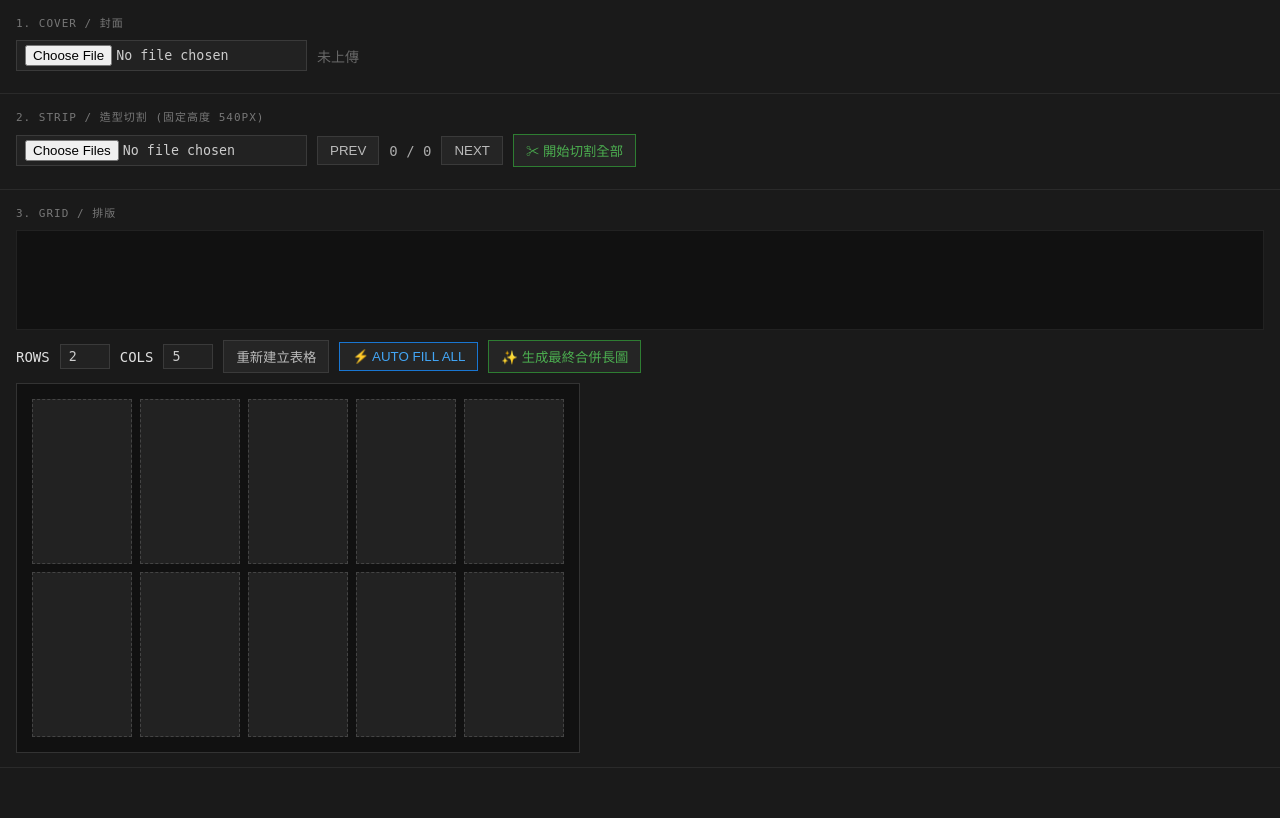
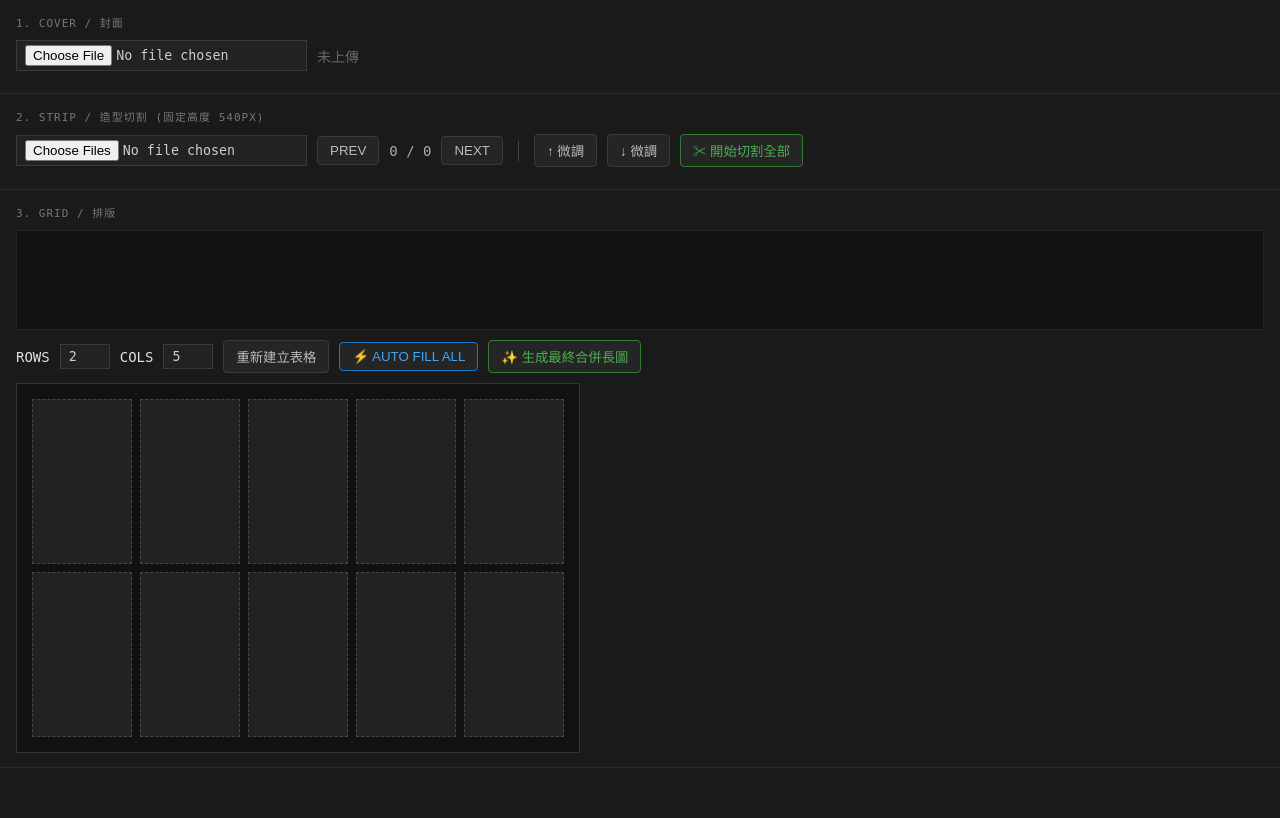
Before and after one commit to SQL1024-sql/Auto_Photo-main, a Flask app: page / in a window 1280 px wide. Run offline with Flask 3, Linux system fonts and the light colour scheme.

Commit message:
Refactor code structure for improved readability and maintainability

```diff
--- a/templates/index.html
+++ b/templates/index.html
@@ -2,7 +2,8 @@
 <html lang="zh-TW">
 <head>
 <meta charset="UTF-8">
-<title>造型製圖工具 - 行動優化版</title>
+<meta name="viewport" content="width=device-width, initial-scale=1.0, maximum-scale=1.0, user-scalable=no">
+<title>造型製圖工具 - 最終修復版</title>
 <style>
 /* ──────────────────────────────────────────────────
    深色風格 UI
@@ -13,13 +14,13 @@ body { font-family: monospace; background: #1a1a1a; color: #e0e0e0; font-size: 1
 .panel-title { color: #777; font-size: 11px; text-transform: uppercase; letter-spacing: 1px; margin-bottom: 10px; }
 .row { display: flex; align-items: center; gap: 10px; margin-bottom: 8px; flex-wrap: wrap; }
 input[type=file], input[type=number] { color: #ccc; background: #222; border: 1px solid #3a3a3a; padding: 4px 8px; font-family: monospace; }
-button { background: #252525; color: #bbb; border: 1px solid #3a3a3a; padding: 6px 12px; cursor: pointer; transition: 0.2s; }
+button { background: #252525; color: #bbb; border: 1px solid #3a3a3a; padding: 6px 12px; cursor: pointer; transition: 0.2s; border-radius: 4px; }
 button:hover { background: #333; color: #fff; }
 .ok { border-color: #2e7d32; color: #4caf50; }
 .blue-btn { border-color: #1976d2; color: #42a5f5; }
 
 /* 畫布區域 */
-#canvas-wrap { position: relative; display: inline-block; margin-top: 10px; background: #000; width: 100%; overflow: hidden; }
+#canvas-wrap { position: relative; display: inline-block; margin-top: 10px; background: #000; width: 100%; max-width: 100%; overflow: hidden; }
 canvas { border: 1px solid #333; display: block; cursor: ns-resize; max-width: 100%; height: auto; touch-action: none; }
 
 /* 造型清單 (Bank) */
@@ -27,7 +28,7 @@ canvas { border: 1px solid #333; display: block; cursor: ns-resize; max-width: 1
 .bank img { width: 65px; height: 107px; object-fit: cover; cursor: grab; border: 1px solid #333; background: #222; }
 .bank img.used { opacity: 0.3; filter: grayscale(1); }
 
-/* 格子容器 - 1:1.65 比例 */
+/* 格子容器 */
 .grid-container { display: grid; gap: 8px; background: #111; padding: 15px; width: fit-content; border: 1px solid #333; }
 .cell {
     width: 100px;
@@ -65,6 +66,9 @@ canvas { border: 1px solid #333; display: block; cursor: ns-resize; max-width: 1
     <button onclick="changeImg(-1)">PREV</button>
     <span id="nav-info" style="color:#aaa;">0 / 0</span>
     <button onclick="changeImg(1)">NEXT</button>
+    <div style="border-left: 1px solid #444; height: 20px; margin: 0 5px;"></div>
+    <button onclick="fineTune(-5)">↑ 微調</button>
+    <button onclick="fineTune(5)">↓ 微調</button>
     <button class="ok" onclick="cutAll()">✂ 開始切割全部</button>
   </div>
   <div id="canvas-wrap" style="display:none;"><canvas id="c"></canvas></div>
@@ -96,7 +100,7 @@ let images = [], cur = 0, scale = 1, cells = [], allPieces = [], dragSrc = null,
 
 const canvas = document.getElementById('c'), ctx = canvas.getContext('2d');
 
-// --- 封面與圖片上傳 ---
+// --- 上傳邏輯 ---
 async function uploadCover(input) {
     if(!input.files[0]) return;
     const fd = new FormData(); fd.append('cover', input.files[0]);
@@ -131,6 +135,7 @@ function showImg(idx) {
 
 function draw() {
     const e = images[cur], yt = e.y, yb = yt + FIXED_H;
+    ctx.clearRect(0, 0, canvas.width, canvas.height);
     ctx.drawImage(e.img, 0, 0, canvas.width, canvas.height);
     ctx.fillStyle = 'rgba(0,0,0,0.6)';
     ctx.fillRect(0, 0, canvas.width, yt*scale);
@@ -139,26 +144,34 @@ function draw() {
     BOXES_X.forEach(b => ctx.strokeRect(b[0]*scale, yt*scale, (b[1]-b[0])*scale, FIXED_H*scale));
 }
 
-// --- 裁切座標更新 (相容 Mouse & Touch) ---
+// --- 手機與電腦共用的精確位移邏輯 ---
 function updateY(clientY) {
     const rect = canvas.getBoundingClientRect();
     const e = images[cur];
-    // 使用 clientY 減去 rect.top 取得畫布內相對座標，再除以縮放比例
-    let ny = (clientY - rect.top) / scale - (FIXED_H / 2);
+
+    // 計算相對於 Canvas 實際顯示區域的 Y 比例
+    const clickYInCanvas = (clientY - rect.top) * (canvas.height / rect.height);
+    let ny = (clickYInCanvas / scale) - (FIXED_H / 2);
+
     images[cur].y = Math.max(0, Math.min(ny, e.img.height - FIXED_H));
     draw();
 }
 
-// 滑鼠操作
+function fineTune(delta) {
+    const e = images[cur];
+    images[cur].y = Math.max(0, Math.min(e.y + delta, e.img.height - FIXED_H));
+    draw();
+}
+
+// 事件綁定
 canvas.onmousedown = (e) => {
     updateY(e.clientY);
     window.onmousemove = (m) => updateY(m.clientY);
     window.onmouseup = () => window.onmousemove = null;
 };
 
-// 手機觸控操作
 canvas.addEventListener('touchstart', (e) => {
-    e.preventDefault(); // 避免觸發捲動
+    e.preventDefault();
     updateY(e.touches[0].clientY);
 }, { passive: false });
 
@@ -167,6 +180,7 @@ canvas.addEventListener('touchmove', (e) => {
     updateY(e.touches[0].clientY);
 }, { passive: false });
 
+// --- 切割與排版 ---
 async function cutAll() {
     allPieces = [];
     for(let e of images) {
@@ -178,7 +192,6 @@ async function cutAll() {
     renderAll();
 }
 
-// --- 排版與拖曳邏輯 ---
 function initGrid() {
     const r = document.getElementById('rows').value, c = document.getElementById('cols').value;
     cells = new Array(r * c).fill(null);
```
Also changed, not shown: 8c5aca52-9707-48c3-bc6f-68ad8e35e602.jpg (added).
